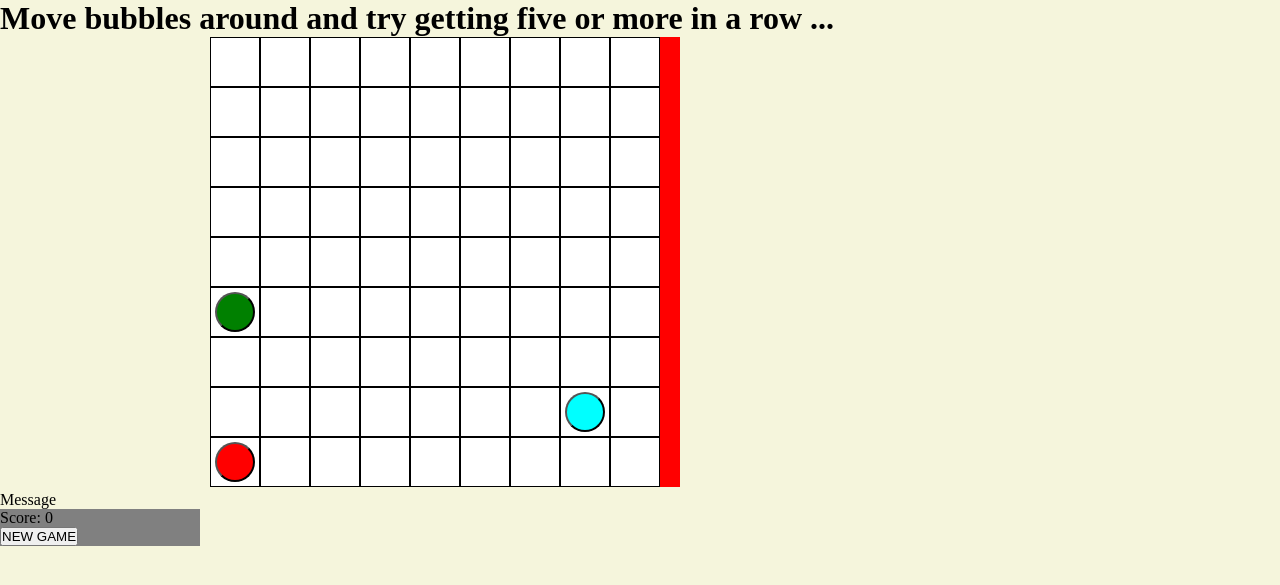
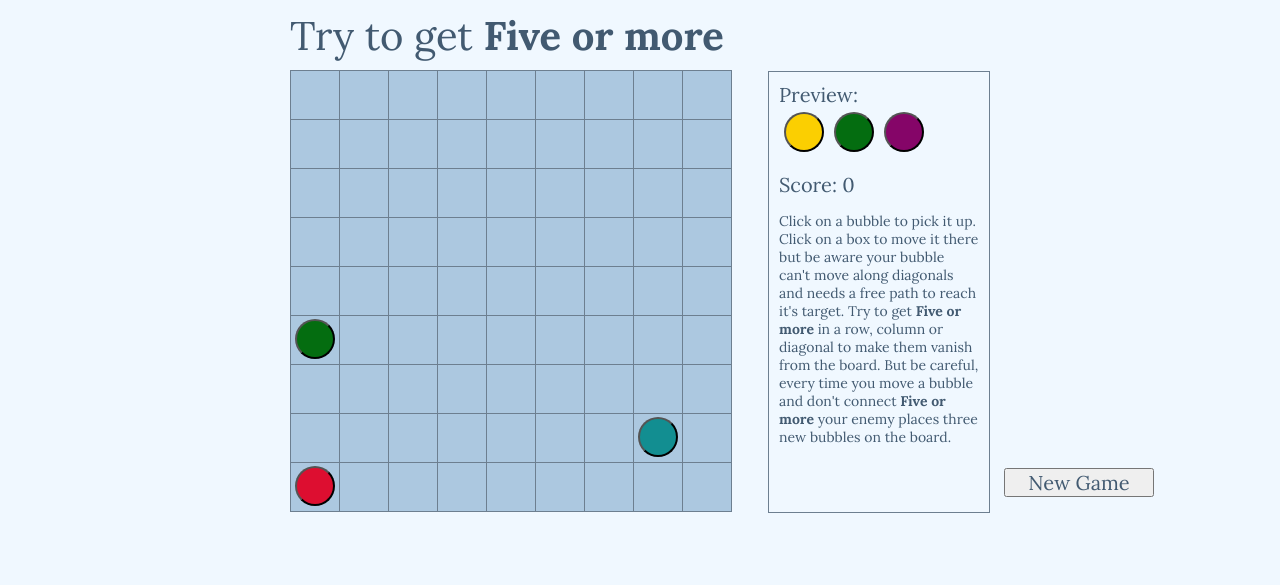
Before and after one commit to junedev/Five_or_more, a PHP site: page /home.html in a window 1280 px wide. Shown: the top 585 px of the page. Run offline with PHP 8.4, Linux system fonts and the light colour scheme.

Commit message:
HTML refinement and CSS styling done

```diff
--- a/app.js
+++ b/app.js
@@ -102,15 +102,36 @@ Fom.isFull=function(){
 	}
 }
 
+Fom.fillPreview = function(){
+	if($("#preview").children().length===0){
+	for(var i=0;i<3;i++){
+		Fom.addBubble($("#preview")[0]);
+	}
+}
+}
+
 Fom.addThreeBubbles=function(){
+
+	if($("#preview").children().length===0){
+		for(var i=0;i<3;i++){
+			Fom.addBubble($("#preview")[0]);
+		}
+	}
+
 	for(var i=0;i<3;i++){
 		var $emptyBoxes = $(".box[state='empty']");
 		if($emptyBoxes.length>0){
 			var box = $emptyBoxes[Math.floor(Math.random()*$emptyBoxes.length)];
-			Fom.addBubble(box);
+			$($("#preview").children()[0]).detach().appendTo(box);
 			$(box).attr("state","taken");
 			Fom.checkRemoval(box);
 			Fom.isFull();
+		}
+	}
+	var bubblesNeeded = 3-$("#preview").children().length;
+	if(bubblesNeeded>0){
+		for(var i=0;i<bubblesNeeded;i++){
+			Fom.addBubble($("#preview")[0]);
 		}
 	}
 }
@@ -125,7 +146,7 @@ Fom.addBubble = function(container){
 }
 
 Fom.colorPicker=function (){
-	var colors=["red", "blue", "pink", "green", "cyan", "yellow","orange"];
+	var colors=["rgb(221, 14, 48)", "rgb(9, 20, 179)", "rgb(133, 5, 104)", "rgb(4, 109, 16)", "rgb(18, 142, 145)", "rgb(251, 207, 1)","rgb(235, 124, 4)"];
 	return colors[Math.floor(Math.random()*colors.length)];
 }
 
@@ -223,7 +244,7 @@ Fom.boxEvent = function(){
 		if(bubbleCount!==0){
 		bubbleCount++; //add start bubble to connected bubbles count
 		Fom.score+=Fom.scoreMap[bubbleCount];
-		$("#score").html("Score: "+Fom.score);
+		$("#score").html(Fom.score);
 	}
 
 }
--- a/home.html
+++ b/home.html
@@ -2,20 +2,31 @@
 <html>
 <head>
 	<title>Five or more</title>
+	<link href='http://fonts.googleapis.com/css?family=Lora:400,700' rel='stylesheet' type='text/css'>
 	<link rel="stylesheet" type="text/css" href="./style.css">
 	<script type="text/javascript" src="./jquery-2.1.4.js"></script>
 	<script type="text/javascript" src="./app.js"></script>
 </head>
 <body>
-<h1>Move bubbles around and try getting five or more in a row ...</h1>
+<div id="outerContainer">
+<h1>Try to get <strong>Five or more</strong></h1>
 <main>
 <div id="grid"></div>
-<p id="message">Message</p>
+<p id="message"></p>
 </main>
 <aside>
+<p id="previewText">Preview:</p>
 <div id="preview"></div>
-<div id="score">Score: 0</div>
-<button type="button" id="reset">NEW GAME</button>
+<div id="scoreText">Score: <p id="score">0</p></div>
+<p id="text">
+	Click on a bubble to pick it up. Click on a box to move it there but be aware
+	your bubble can't move along diagonals and needs a free path to reach it's target.
+	 Try to get <strong>Five or more</strong> in a row, column or diagonal to make them vanish
+	from the board. But be careful, every time you move a bubble and don't connect
+	<strong> Five or more </strong> your enemy places three new bubbles on the board.
+</p>
+<button type="button" id="reset">New Game</button>
 </aside>
+</div>
 </body>
 </html>
--- a/style.css
+++ b/style.css
@@ -3,37 +3,97 @@
 	padding: 0;
 }
 
+body, button {
+	font-family: 'Lora', serif;
+	font-size: 20px;
+	color: rgb(66, 90, 113);
+}
+
 body {
-	background-color: beige;
+	background-color: AliceBlue;
+}
+
+h1 {
+	margin: 10px 0;
+	font-weight: 100;
+}
+
+strong {
+	font-weight: bold;
+}
+
+#outerContainer {
+	width: 700px;
+	margin: 0 auto;
+}
+
+main {
+	width:450px;
+	background-color: AliceBlue;
+	display: inline-block;
 }
 
 aside {
+	position: relative;
+	height: 420px;
 	width: 200px;
-	background-color: grey;
-	float: left;
+	display: inline-block;
+	float:right;
+	margin:0 0 0 20px;
+	padding: 10px;
+	border: 1px solid rgb(109, 127, 144);
 }
 
 #grid {
-	margin-left:210px;
-	width:470px;
-	background-color: red;
+	width:450px;
 	display: inline-block;
 }
 
 .box{
 	width:50px;
 	height: 50px;
-	background-color: white;
-	border: 1px solid black;
+	background-color: rgb(172, 200, 224);
+	border: 1px solid rgb(109, 127, 144);
 	float: left;
+	margin: -1px -1px 0 0;
 }
 
 .bubble{
 	width:40px;
 	height: 40px;
 	border-radius: 22.5px;
+	outline: none;
 }
 
 .selected {
-	border: 2px solid black;
+	box-shadow: 3px 3px 10px rgba(66, 90, 113, 1);
+	border-radius:22.5px;
 }
+
+#preview button{
+	margin: 5px 5px 10px 5px;
+	pointer-events:none;
+}
+
+#preview {
+	margin-bottom: 10px;
+}
+
+p {
+	display: inline-block;
+}
+
+#scoreText {
+	margin-bottom: 15px;
+}
+
+#reset {
+	width: 150px;
+	position: absolute;
+	bottom:0;
+	margin: 15px 25px;
+}
+
+#text {
+	font-size: 14px;
+}
```
